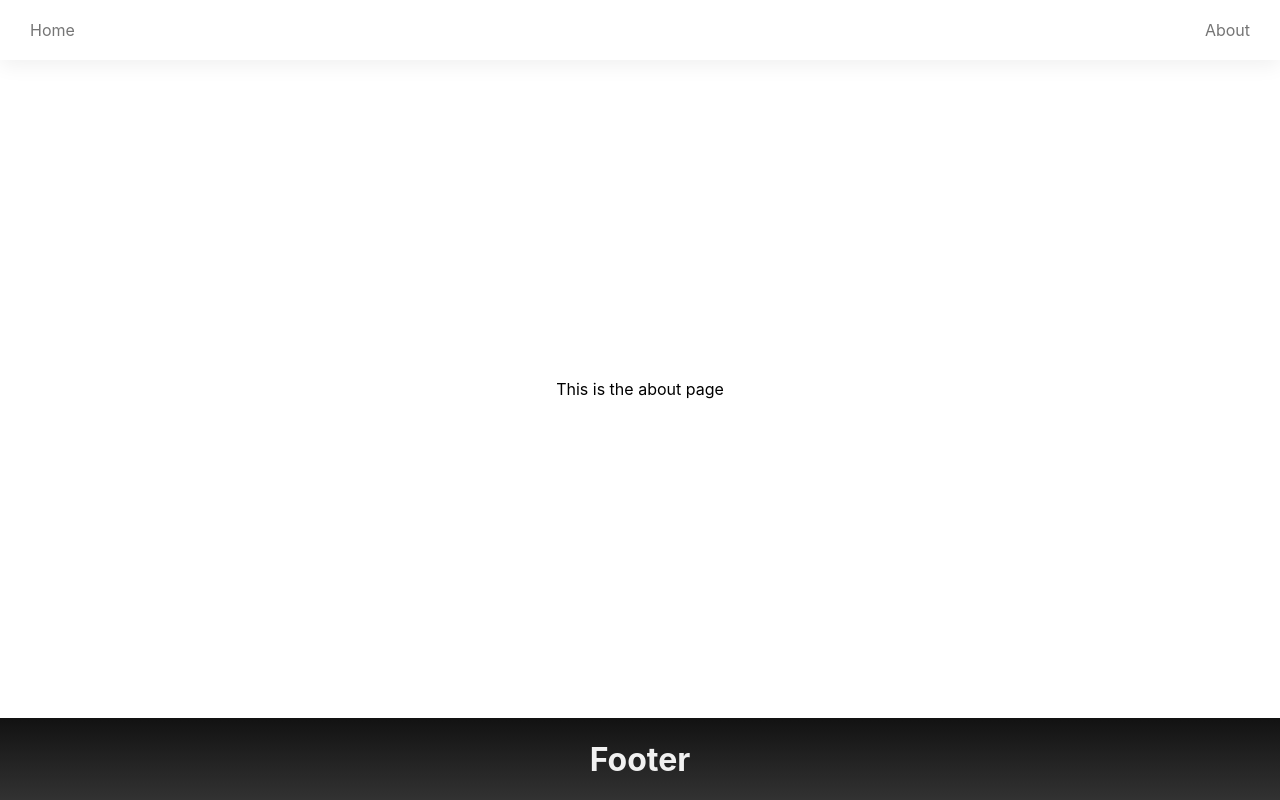
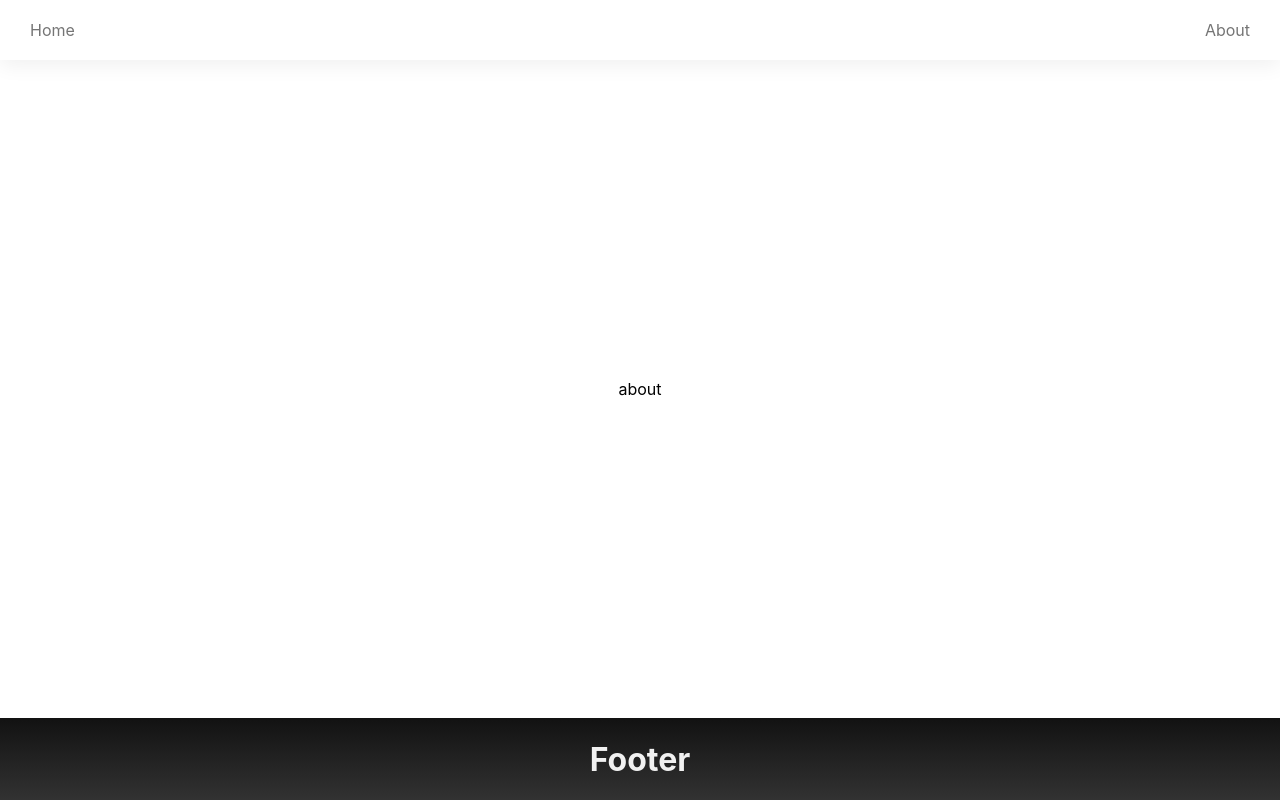
Before and after one commit to bradgarropy/next-starter, a Next.js app: page /about in a window 1280 px wide. Built offline with nearby package versions, Linux system fonts and the light colour scheme.

Commit message:
page text.

```diff
--- a/pages/about.js
+++ b/pages/about.js
@@ -11,7 +11,7 @@ const aboutPage = () => {
             <Facebook/>
             <Twitter/>
 
-            <p>This is the about page</p>
+            <p>about</p>
         </Layout>
     )
 }
--- a/pages/index.js
+++ b/pages/index.js
@@ -10,7 +10,7 @@ const indexPage = () => (
         <Facebook/>
         <Twitter/>
 
-        <p>Hello Next.js</p>
+        <p>home</p>
     </Layout>
 )
 
```
